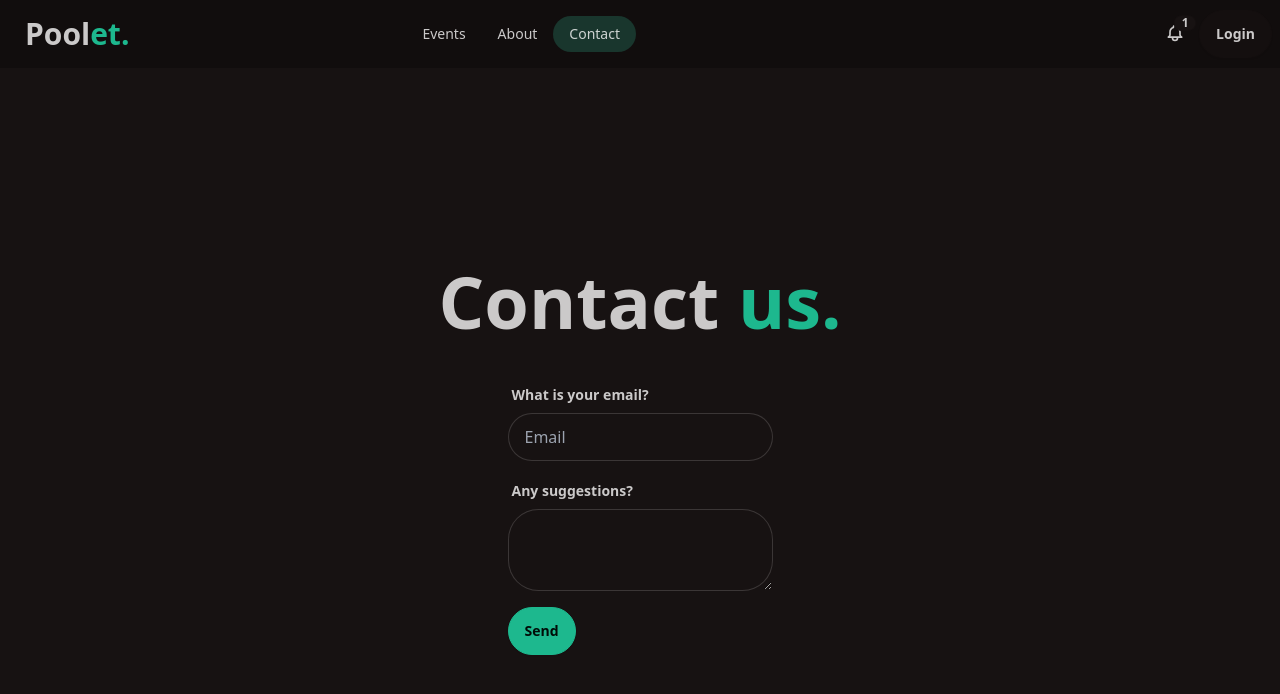
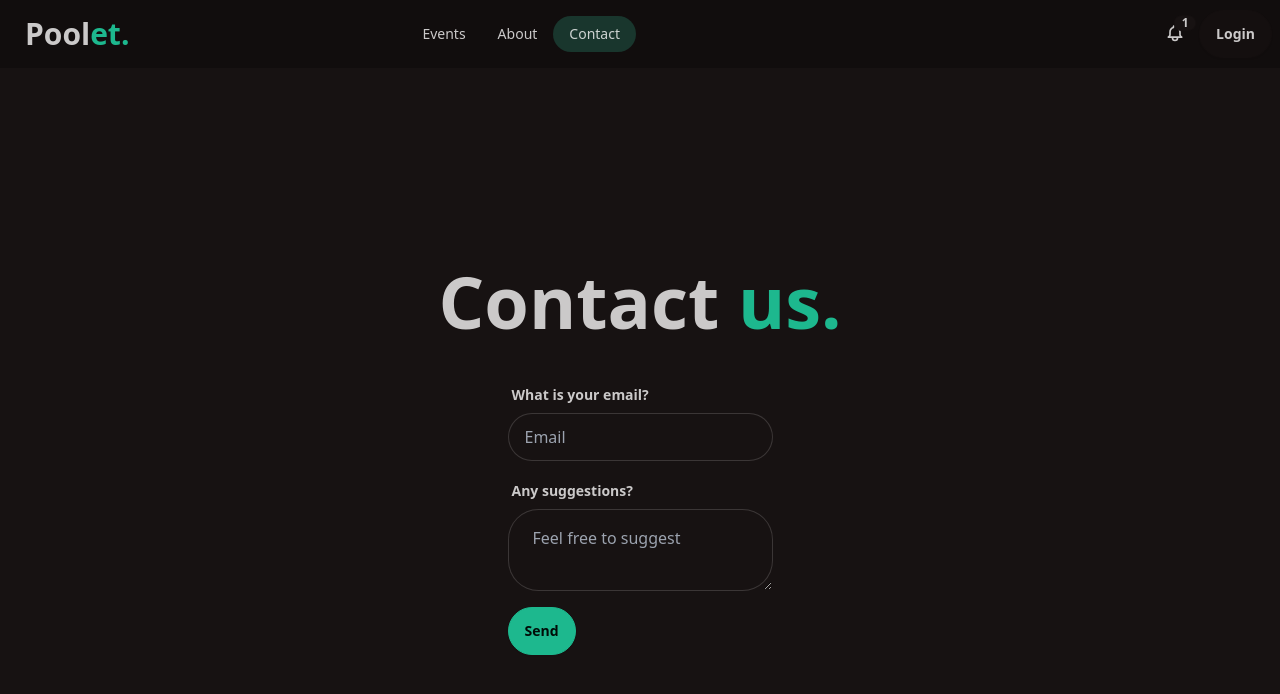
Before and after one commit to Arshdeep54/BettleGround, a React (Vite) app: page /contact in a window 1280 px wide. Shown: the top 694 px of the page. Built offline with nearby package versions, Linux system fonts and the light colour scheme; no server answers.

Commit message:
Adds placeholder for textarea in contact page

```diff
--- a/src/Pages/Contact.jsx
+++ b/src/Pages/Contact.jsx
@@ -40,7 +40,7 @@ function Contact() {
             <div className="label">
               <span className="label-text card-title">Any suggestions?</span>
             </div>
-          <textarea name="message" className="textarea text-base textarea-bordered textarea-lg w-full max-w-xs" value={message} onChange={(e) => setMessage(e.target.value)} />
+          <textarea name="message" placeholder="Feel free to suggest" className="textarea text-base textarea-bordered textarea-lg w-full max-w-xs" value={message} onChange={(e) => setMessage(e.target.value)} />
           </label>
           <button className='btn btn-secondary my-4' type="submit">Send</button>
         </div>
```
